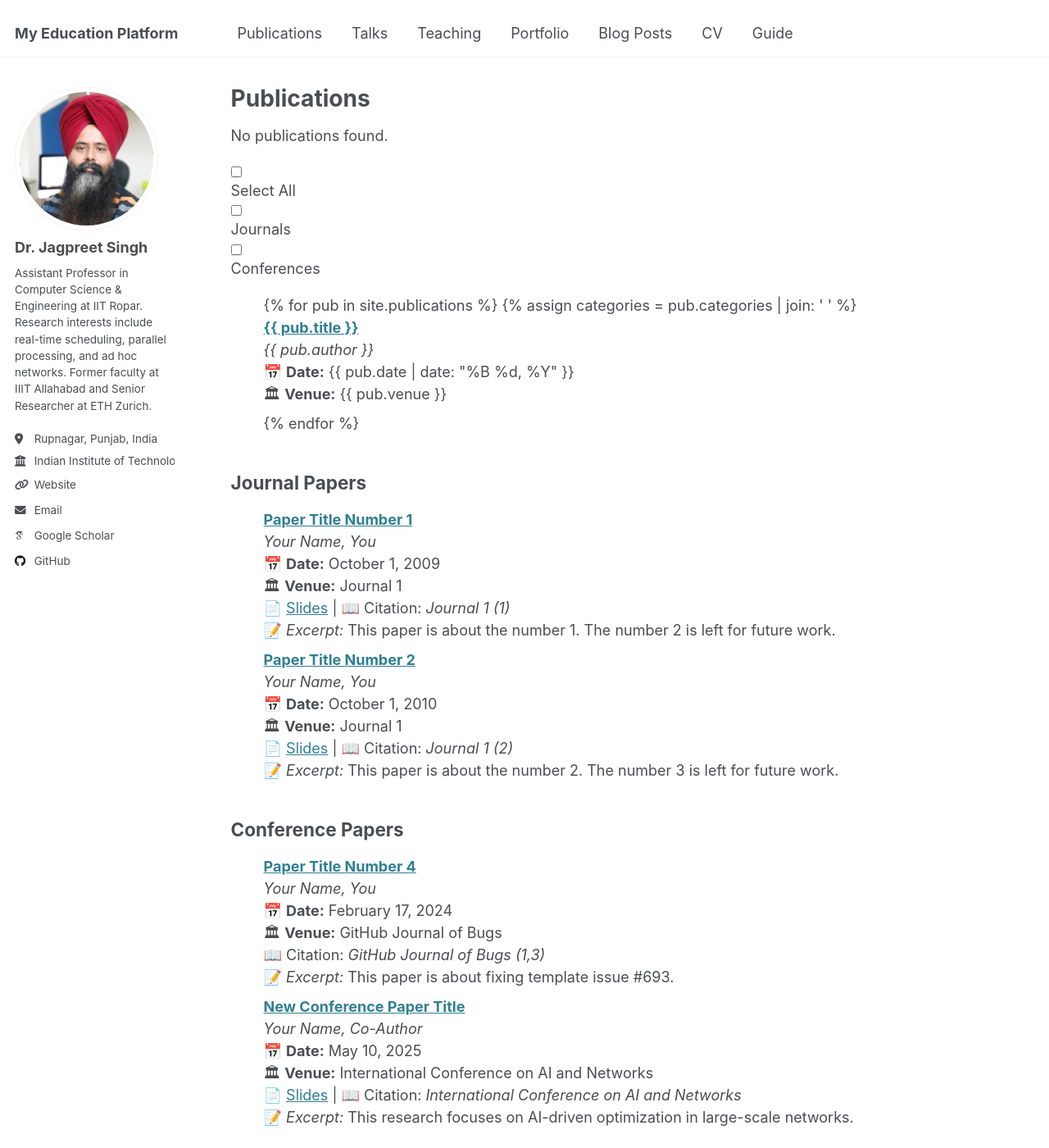
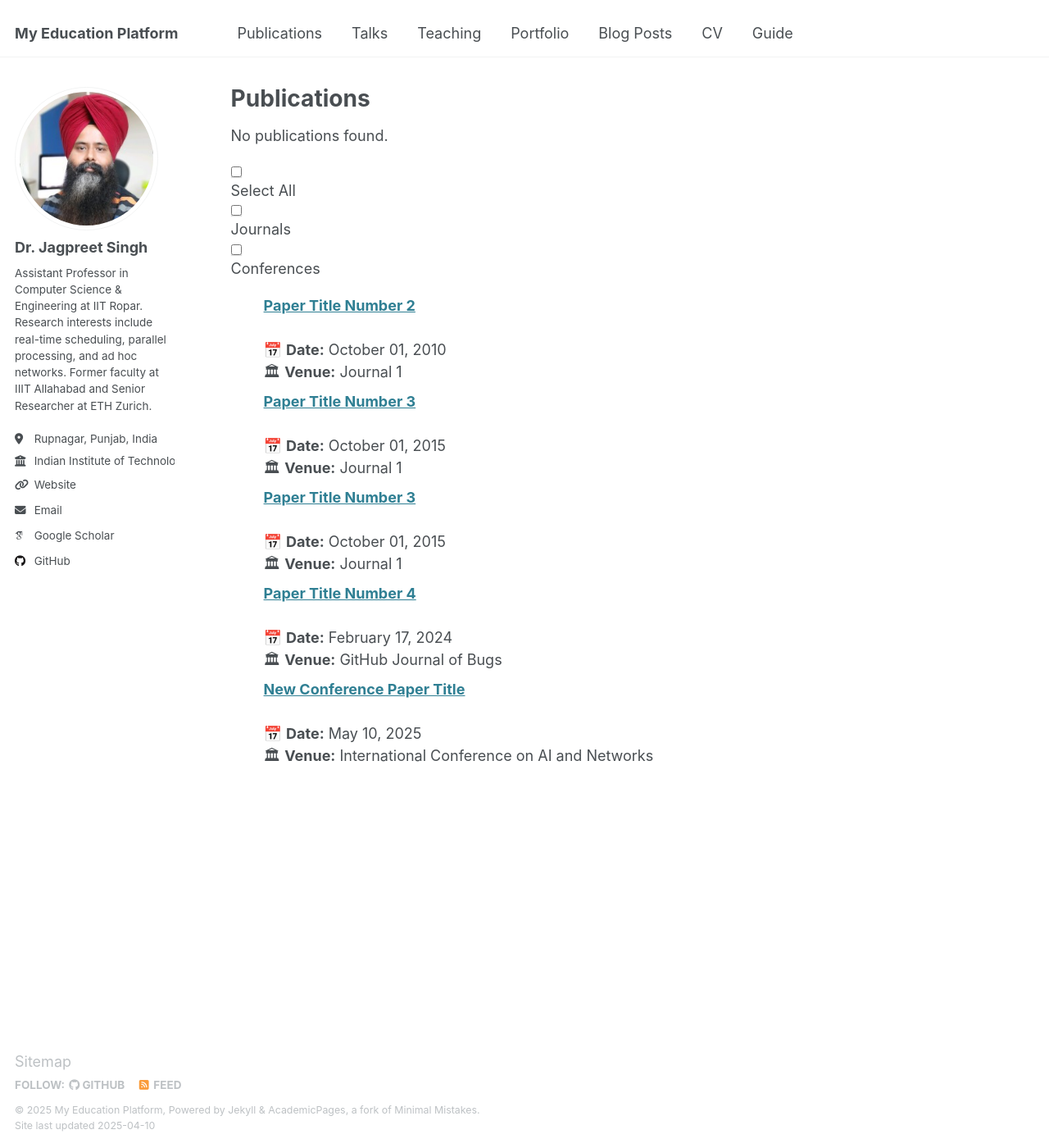
Before and after one commit to Sharma-eng-cli/Sharma-eng-cli.github.io, a Jekyll site: the page built from _pages/publications.md, in a window 1280 px wide and 1400 px high. Shown: the whole window at 82% size. Built offline with Jekyll 4.4.1, drawn with Linux system fonts in a browser that asks for light colours; some web fonts are replaced; the list of posts is cut into pages by our own code; comment, search, counter and statistics services are not loaded.

Commit message:
Made changes in labels and file structure

```diff
--- a/_includes/all_publications.md
+++ b/_includes/all_publications.md
@@ -1,55 +1 @@
-{% raw %}
-<ul id="publications-list">
-  {% for pub in site.publications %}
-    {% assign categories = pub.categories | join: ' ' %}
-    <li class="publication" data-category="{{ categories }}">
-      <strong><a href="{{ pub.url }}">{{ pub.title }}</a></strong><br>
-      <em>{{ pub.author }}</em><br>
-      📅 <strong>Date:</strong> {{ pub.date | date: "%B %d, %Y" }}<br>
-      🏛 <strong>Venue:</strong> {{ pub.venue }}<br>
-    </li>
-  {% endfor %}
-</ul>
-
-<h2>Journal Papers</h2>
-<ul>
-<li class="publication" data-category="journal">
-  <strong><a href="http://academicpages.github.io/files/paper1.pdf">Paper Title Number 1</a></strong><br>
-  <em>Your Name, You</em><br>
-  📅 <strong>Date:</strong> October 1, 2009 <br>
-  🏛 <strong>Venue:</strong> Journal 1 <br>
-  📄 <a href="http://academicpages.github.io/files/slides1.pdf">Slides</a> | 📖 Citation: <em>Journal 1 (1)</em><br>
-  📝 <em>Excerpt:</em> This paper is about the number 1. The number 2 is left for future work.<!--more-->
-</li>
-
-<li class="publication" data-category="journal">
-  <strong><a href="http://academicpages.github.io/files/paper2.pdf">Paper Title Number 2</a></strong><br>
-  <em>Your Name, You</em><br>
-  📅 <strong>Date:</strong> October 1, 2010 <br>
-  🏛 <strong>Venue:</strong> Journal 1 <br>
-  📄 <a href="http://academicpages.github.io/files/slides2.pdf">Slides</a> | 📖 Citation: <em>Journal 1 (2)</em><br>
-  📝 <em>Excerpt:</em> This paper is about the number 2. The number 3 is left for future work.<!--more-->
-</li>
-</ul>
-
-<h2>Conference Papers</h2>
-<ul>
-<li class="publication" data-category="conference">
-  <strong><a href="http://academicpages.github.io/files/paper4.pdf">Paper Title Number 4</a></strong><br>
-  <em>Your Name, You</em><br>
-  📅 <strong>Date:</strong> February 17, 2024 <br>
-  🏛 <strong>Venue:</strong> GitHub Journal of Bugs <br>
-  📖 Citation: <em>GitHub Journal of Bugs (1,3)</em><br>
-  📝 <em>Excerpt:</em> This paper is about fixing template issue #693.<!--more-->
-</li>
-
-<li class="publication" data-category="conference">
-  <strong><a href="http://example.com/paper.pdf">New Conference Paper Title</a></strong><br>
-  <em>Your Name, Co-Author</em><br>
-  📅 <strong>Date:</strong> May 10, 2025 <br>
-  🏛 <strong>Venue:</strong> International Conference on AI and Networks <br>
-  📄 <a href="http://example.com/slides.pdf">Slides</a> | 📖 Citation: <em>International Conference on AI and Networks</em><br>
-  📝 <em>Excerpt:</em> This research focuses on AI-driven optimization in large-scale networks.<!--more-->
-</li>
-</ul>
-{% endraw %}
+<script src="{{ '/assets/js/filter-publications.js' | relative_url }}"></script>
--- a/_pages/publications.md
+++ b/_pages/publications.md
@@ -10,13 +10,26 @@ pagination:
   categories: ["manuscripts", "conferences"]
 ---
 
-
 <div class="filter-container">
   <label><input type="checkbox" id="selectAll"> Select All</label>
   <label><input type="checkbox" id="manuscript" data-category="journal"> Journals</label>
   <label><input type="checkbox" id="conference" data-category="conference"> Conferences</label>
 </div>
 
+<ul id="publications-list">
+  {% for pub in site.publications %}
+    {% assign categories = pub.categories | join: ' ' %}
+    {% if categories contains "manuscripts" or categories contains "conferences" %}
+      <li class="publication" data-category="{{ categories }}">
+        <strong><a href="{{ pub.url }}">{{ pub.title }}</a></strong><br>
+        <em>{{ pub.author }}</em><br>
+        📅 <strong>Date:</strong> {{ pub.date | date: "%B %d, %Y" }}<br>
+        🏛 <strong>Venue:</strong> {{ pub.venue }}<br>
+      </li>
+    {% endif %}
+  {% endfor %}
+</ul>
+
 {% capture publications_content %}
 {% include all_publications.md %}
 {% endcapture %}
--- a/assets/js/filter-publications.js
+++ b/assets/js/filter-publications.js
@@ -29,16 +29,20 @@ document.addEventListener("DOMContentLoaded", function () {
         const startIdx = (currentPage - 1) * itemsPerPage;
         const endIdx = startIdx + itemsPerPage;
 
+        // Show the filtered publications
         if (filteredPublications.length === 0) {
-            pageInfo.textContent = "No publications found.";
+            if (pageInfo) pageInfo.style.display = "none"; // Hide the message
             updatePaginationControls();
             return;
+        } else {
+            if (pageInfo) pageInfo.style.display = "block"; // Show if needed
         }
 
         filteredPublications.slice(startIdx, endIdx).forEach(pub => pub.style.display = "block");
 
         updatePaginationControls();
     }
+
 
     function filterPublications() {
         let selectedCategories = [];
```
